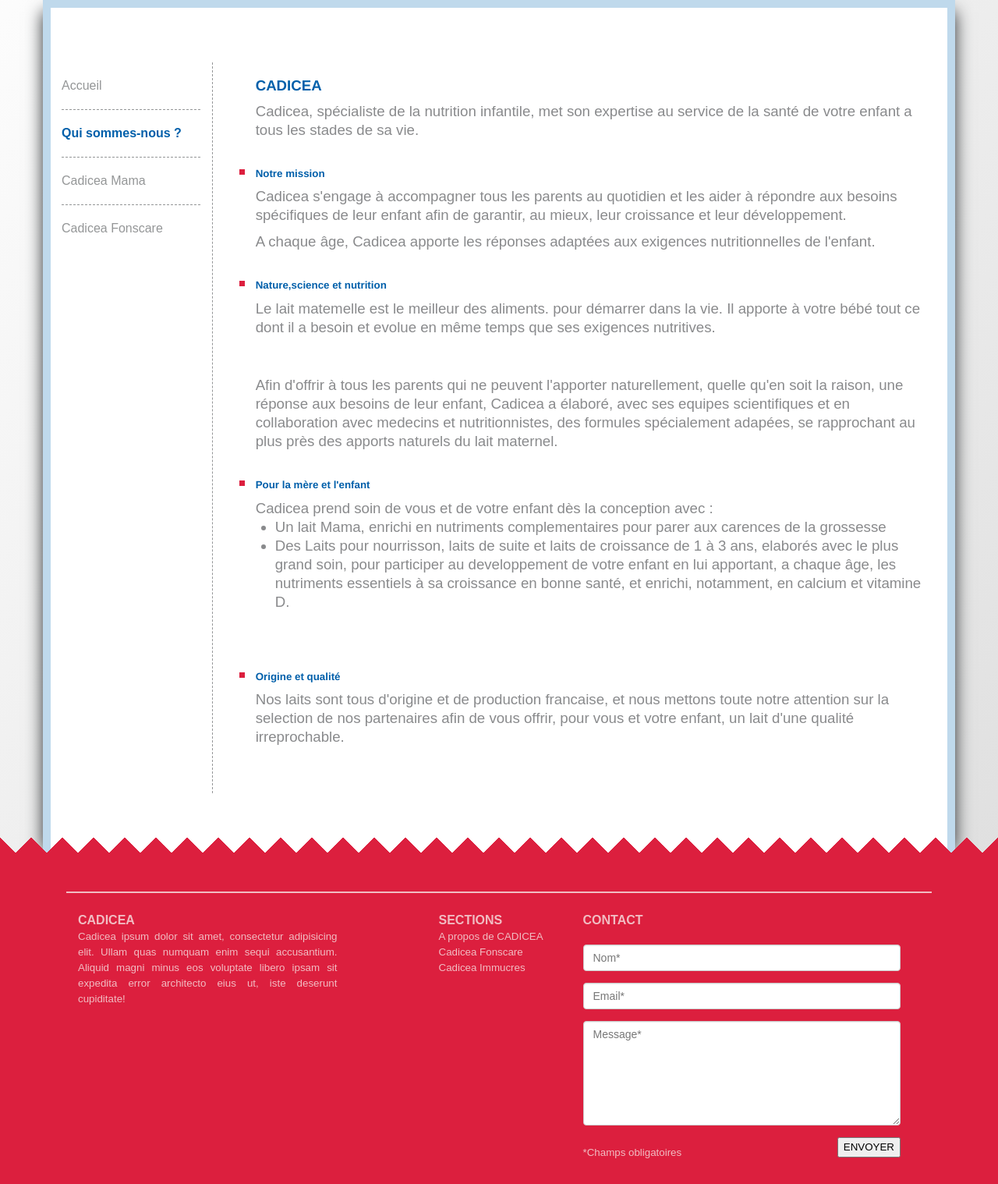
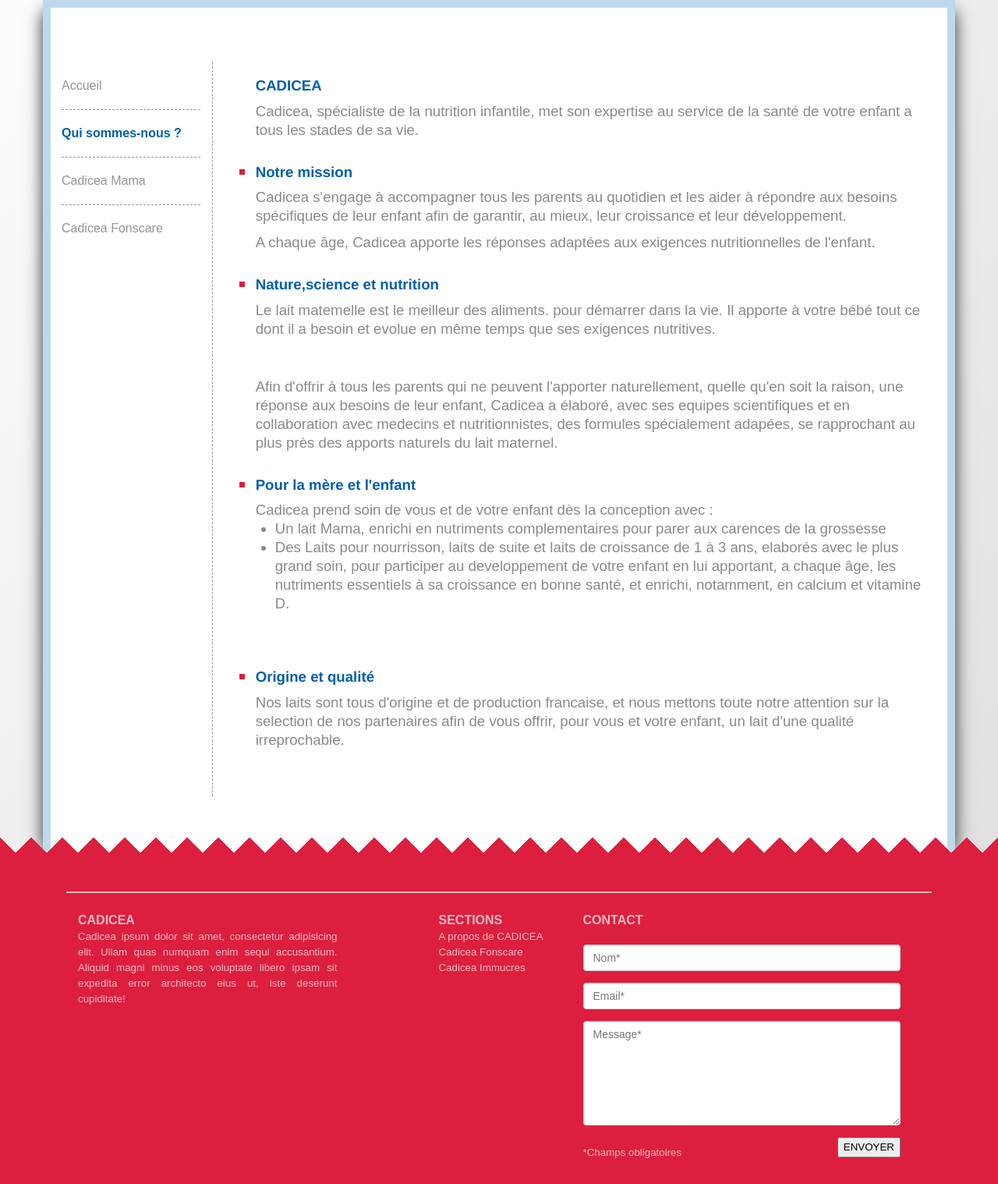
Before and after one commit to daolf/cadiceaLight, a PHP site: page /decouvrir.php?sheet=quiSommesNous in a window 1280 px wide. Shown: the part 228-1746 px from the top of the page at 78% size. Run offline with PHP 8.4, Linux system fonts and the light colour scheme; some libraries are stand-ins or nearby versions.

Commit message:
FIX taille titre Qui Sommes Nous

```diff
--- a/css/contentlight.css
+++ b/css/contentlight.css
@@ -75,7 +75,7 @@ h1 {
 
 h2 {
 	font-weight: bold;
-	font-size: 10pt;
+	font-size: 14pt;
 	color: #005faa;
 }
 
```
